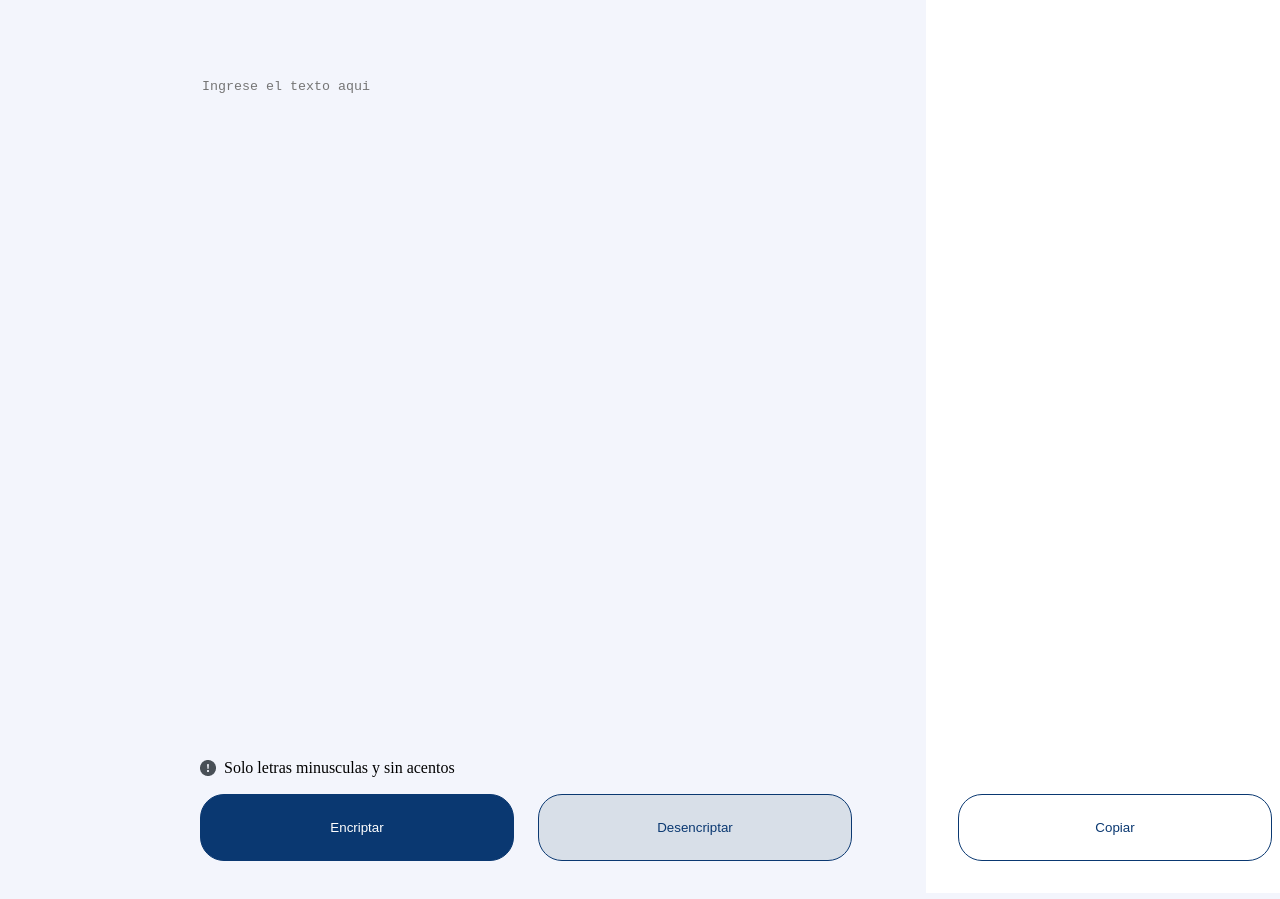
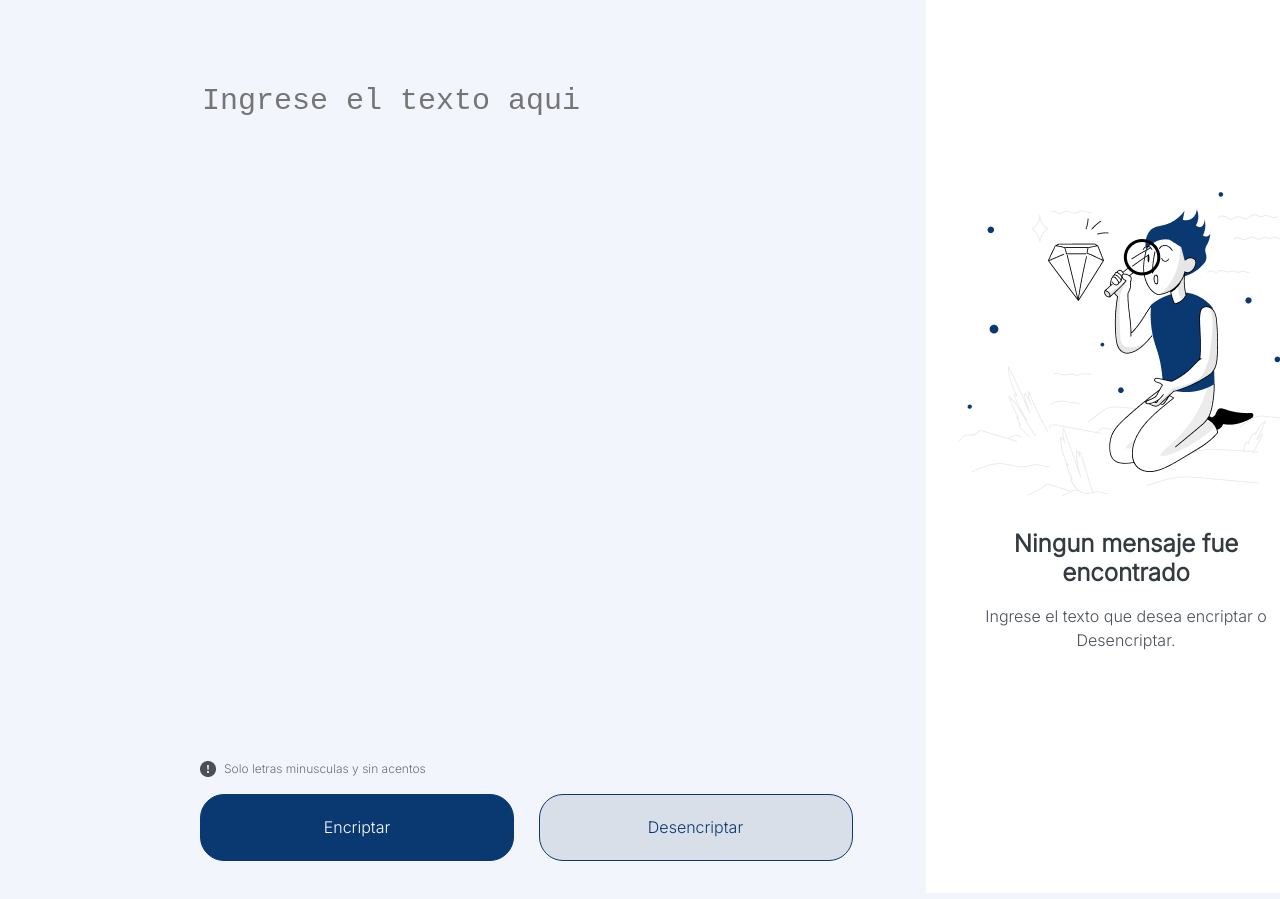
Before and after one commit to ArobioMatias/encriptador_de_texto, a plain HTML site: page index.html in a window 1280 px wide. Shown: the part 91-990 px from the top of the page. Drawn offline with Linux system fonts and the light colour scheme.

Commit message:
agregando estilos a las fuentes de letras

```diff
--- a/css/style.css
+++ b/css/style.css
@@ -1,6 +1,15 @@
 body {
     background: #F3F5FC;
     padding: 40px;
+    font-family: 'Inter', sans-serif;
+    font-style: normal;
+    font-weight: 400;
+}
+
+input {
+    font-family: 'Inter', sans-serif;
+    font-style: normal;
+    font-weight: 400;
 }
 
 h1 {
@@ -30,6 +39,9 @@ h1 {
     resize: none;
     border: 0;
     background: #F3F5FC;
+    font-size: 30px;
+    line-height: 150%;
+    color: #0A3871;
 }
 
 .seccion-principal textarea:focus{
@@ -46,6 +58,10 @@ h1 {
 
 .legenda span {
     margin-left: 8px;
+    font-size: 12px;
+    line-height: 150%;
+    color: #495057;
+    opacity: 0.8;
 }
 
 .botones {
@@ -64,6 +80,8 @@ h1 {
     border-radius: 24px;
     border: 1px solid #0A3871;
     color: #FFF;
+    font-size: 16px;
+    line-height: 19px;
 }
 
 .btn-desencriptar {
@@ -73,6 +91,8 @@ h1 {
     border: 1px solid #0A3871;
     border-radius: 24px;
     color: #0A3871;
+    font-size: 16px;
+    line-height: 19px;
 }
 
 .seccion-texto-encriptado {
@@ -87,7 +107,7 @@ h1 {
 
 .con-texto {
     padding: 32px;
-    /*display: none;*/
+    display: none;
 }
 
 .con-texto textarea {
@@ -96,6 +116,9 @@ h1 {
     resize: none;
     margin-bottom: 25px;
     border: 0;
+    font-size: 24px;
+    line-height: 150%;
+    color: #495057;
 }
 
 .con-texto textarea:focus {
@@ -109,11 +132,15 @@ h1 {
     border-radius: 24px;
     background: #FFF;
     color: #0A3871;
+    font-size: 16px;
+    line-height: 19px;
 }
 
 .sin-texto {
+    width: 336px;
     text-align: center;
-    display: none;/* sacando la parte visible*/
+    margin: 0 auto;
+    /* display: none;*/
 }
 
 .sin-texto img {
@@ -121,9 +148,18 @@ h1 {
 }
 
 .aviso {
+    height: 58px;
     margin-top: 32px;
+    font-weight: 700;
+    font-size: 24px;
+    line-height: 120%;
+    color: #343A40;
 }
 
 .descripcion-aviso {
+    height: 48px;
     margin-top: 16px;
+    font-size: 16px;
+    line-height: 150%;
+    color: #495057;
 }
--- a/index.html
+++ b/index.html
@@ -5,6 +5,9 @@
         <title>Encriptador</title>
         <link rel="stylesheet" href="css/reset.css">
         <link rel="stylesheet" href="css/style.css">
+        <link rel="preconnect" href="https://fonts.googleapis.com">
+        <link rel="preconnect" href="https://fonts.gstatic.com" crossorigin>
+        <link href="https://fonts.googleapis.com/css2?family=Inter:wght@100;300&family=Montserrat:wght@200&family=Oswald:wght@500&display=swap" rel="stylesheet">
     </head>
     <body>
         <h1><img class="img-responsiva" src="img/Logo.png" alt="Logo de Alura"></h1>
```
